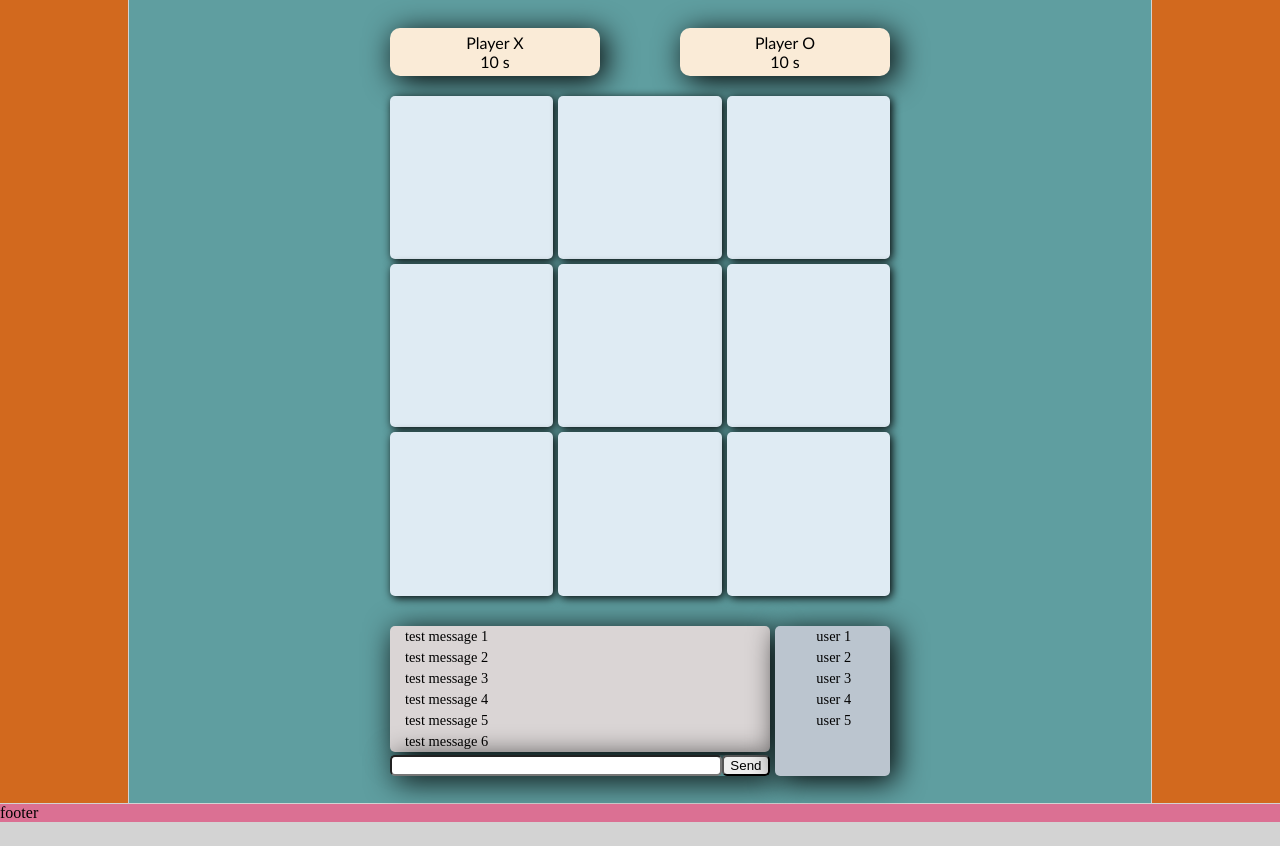
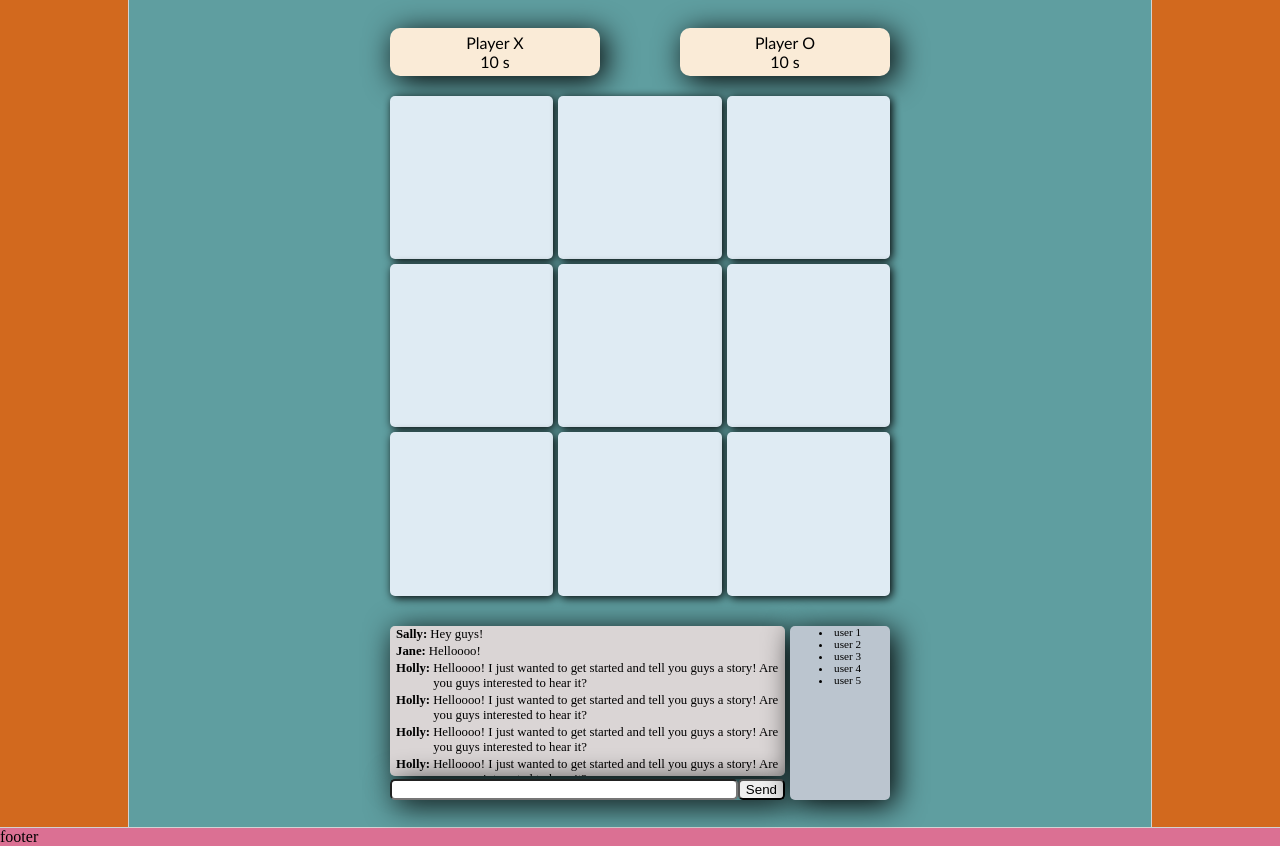
Before and after one commit to Zarif-Karim/Tic-Tac-Toe, a plain HTML site: page frontend/gridlayout/tictactoe.html in a window 1280 px wide. Shown: the part 109-955 px from the top of the page. Before the commit the page ends 931 px from the top, so only its background shows below. Drawn offline with nearby package versions, Linux system fonts and the light colour scheme; no server answers.

Commit message:
chat message window styling setup

```diff
--- a/frontend/gridlayout/content.css
+++ b/frontend/gridlayout/content.css
@@ -108,10 +108,42 @@
 
     background-color: rgb(218, 213, 213);
     box-shadow: 5px 5px 30px;
+
+    /* display: flex;
+    flex-flow: column nowrap; */
+
+    height: 150px;
+    overflow-y: scroll;
+    overflow-x: wrap;
 }
 
-.chat-texts li {
-    padding-left: 15px;
+#chat-messages {
+    display: flex;
+    flex-flow: column nowrap;
+    align-items: flex-start;
+}
+.chat-message {
+    display: flex;
+    flex-flow: row nowrap;
+    align-items: stretch;
+    padding: 1px;
+    margin-left: 5px;
+}
+
+.username {
+    font-weight: bold;
+}
+.username::after {
+    content: ':';
+    margin-right: 3px;
+}
+.message {
+    font-size: 0.6em;
+    align-self: center;
+    text-align: left;
+}
+.username {
+    font-size: 0.7em;
 }
 
 .online-users {
@@ -120,6 +152,8 @@
 
     background-color:rgb(187, 197, 207);
     box-shadow: 5px 5px 30px;
+    font-size: 0.7em;
+    min-width: 20vw;
 }
 
 
@@ -143,38 +177,22 @@
     border-radius: inherit;
 }
 
-ul {
-    list-style-type: none;
-    margin: 0px;
-    padding: 0px;
-}
-ul li {
-    display: block;
-    margin: 0px;
-
-    text-align: left;
-    padding-left: 5px;
-    font-size: 0.7em;
-}
-
-.online-users-list li{
-    text-align: center;
-}
-
 @media (min-width: 650px) {
     .chat-window {
         width: var(--max-width);
         justify-self: center;
     }
 
-    ul li {
-        padding: 2px;
-        font-size: 0.9em;
-        padding-left: 5px;
-    }
-
     .player-stats {
         width: 200px;
     }
 
+    .message, .username {
+        font-size: 0.8em;
+    }
+
+    .online-users {
+        min-width: 100px;
+    }
+
 }
--- a/frontend/gridlayout/main.js
+++ b/frontend/gridlayout/main.js
@@ -93,10 +93,6 @@ function setScreenBoardClickEvents(displayBoard, remove = false){
     }
 }
 
-//get element by id
-function get(id) {
-    return document.getElementById(id);
-}
 
 function setTurn (player) {
     turnOf = player;
--- /dev/null
+++ b/frontend/gridlayout/messaging.js
@@ -0,0 +1,10 @@
+const form = get('chat-form');
+
+form.onsubmit = (event) => {
+    event.preventDefault();
+    console.log(event);
+}
+
+function addMessage(from, message){
+
+}
--- a/frontend/gridlayout/tictactoe.html
+++ b/frontend/gridlayout/tictactoe.html
@@ -10,8 +10,10 @@
     <link rel="stylesheet" href="content.css">
     <link rel="stylesheet" href="board.css">
 
+    <script src="utils.js"></script>
     <script src="https://cdn.socket.io/4.5.3/socket.io.min.js" integrity="sha384-WPFUvHkB1aHA5TDSZi6xtDgkF0wXJcIIxXhC6h8OT8EH3fC5PWro5pWJ1THjcfEi" crossorigin="anonymous"></script>
     <script src="main.js" defer></script>
+    <script src="messaging.js" defer></script>
 </head>
 <body>
     <div class="root-container">
@@ -46,27 +48,57 @@
             </div>
             <div class="chat-window">
                 <div class="chat-texts">
-                    <ul class="chat-message-list">
-                        <li>test message 1</li>
-                        <li>test message 2</li>
-                        <li>test message 3</li>
-                        <li>test message 4</li>
-                        <li>test message 5</li>
-                        <li>test message 6</li>
-                    </ul>
+                    <div id="chat-messages" class="chat-message-list">
+                        <div class="chat-message">
+                            <div class="username">Sally</div>
+                            <div class="message">Hey guys!</div>
+                        </div>
+                        <div class="chat-message">
+                            <div class="username">Jane</div>
+                            <div class="message">Helloooo!</div>
+                        </div>
+                        <div class="chat-message">
+                            <div class="username">Holly</div>
+                            <div class="message">Helloooo! I just wanted to get started and tell you guys a story! Are you guys interested to hear it?</div>
+                        </div>
+                        <div class="chat-message">
+                            <div class="username">Holly</div>
+                            <div class="message">Helloooo! I just wanted to get started and tell you guys a story! Are you guys interested to hear it?</div>
+                        </div>
+                        <div class="chat-message">
+                            <div class="username">Holly</div>
+                            <div class="message">Helloooo! I just wanted to get started and tell you guys a story! Are you guys interested to hear it?</div>
+                        </div>
+                        <div class="chat-message">
+                            <div class="username">Holly</div>
+                            <div class="message">Helloooo! I just wanted to get started and tell you guys a story! Are you guys interested to hear it?</div>
+                        </div>
+                        <div class="chat-message">
+                            <div class="username">Holly</div>
+                            <div class="message">Helloooo! I just wanted to get started and tell you guys a story! Are you guys interested to hear it?</div>
+                        </div>
+                        <div class="chat-message">
+                            <div class="username">Holly</div>
+                            <div class="message">Helloooo! I just wanted to get started and tell you guys a story! Are you guys interested to hear it?</div>
+                        </div>
+                        <div class="chat-message">
+                            <div class="username">Holly</div>
+                            <div class="message">Helloooo! I just wanted to get started and tell you guys a story! Are you guys interested to hear it?</div>
+                        </div>
+                    </div>
                 </div>
-                <form class="chat-inputs" action="#">
+                <form id="chat-form" class="chat-inputs" action="#">
                     <input type="text" name="message" id="chat-message">
                     <button type="submit">Send</button>
                 </form>
                 <div class="online-users">
-                    <ul class="online-users-list">
+                    <div id="online-users-list">
                         <li>user 1</li>
                         <li>user 2</li>
                         <li>user 3</li>
                         <li>user 4</li>
                         <li>user 5</li>
-                    </ul>
+                    </div>
                 </div>
             </div>
         </div>
--- /dev/null
+++ b/frontend/gridlayout/utils.js
@@ -0,0 +1,5 @@
+
+//get element by id
+function get(id) {
+    return document.getElementById(id);
+}
```
